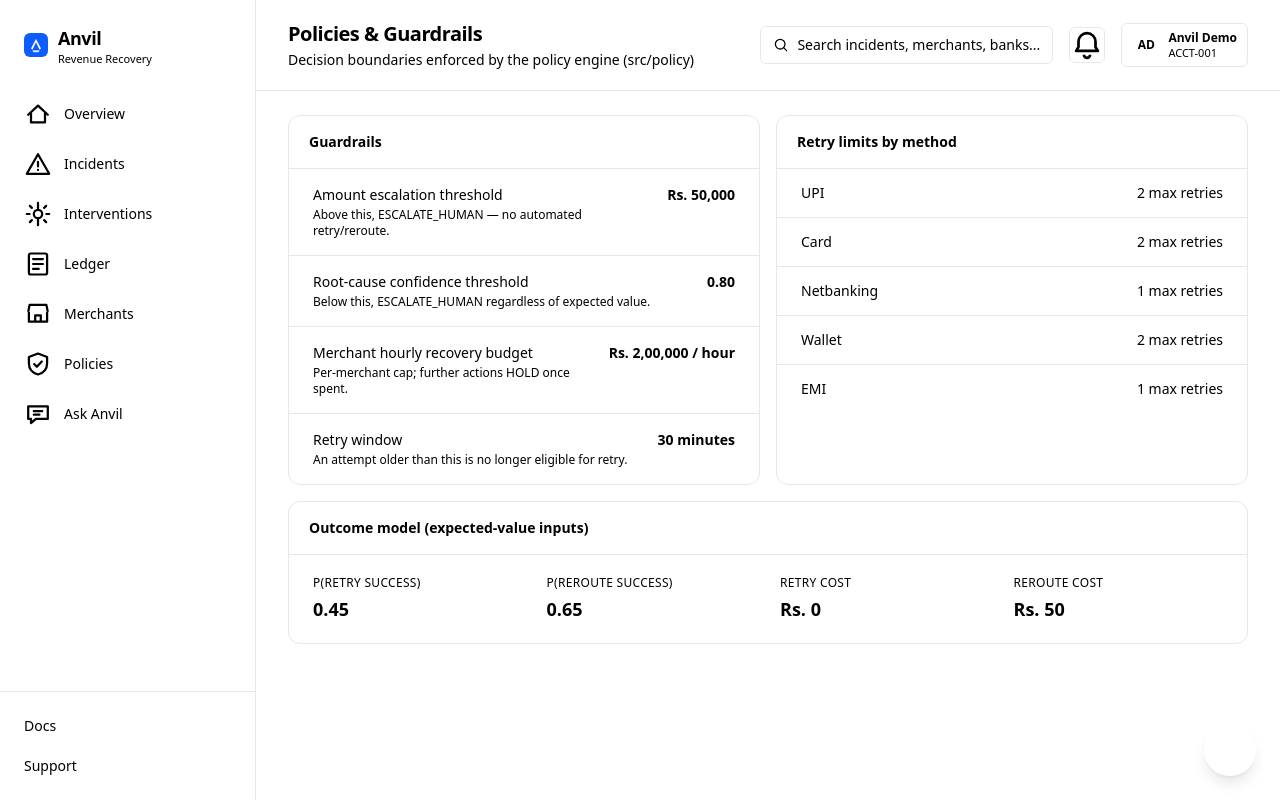
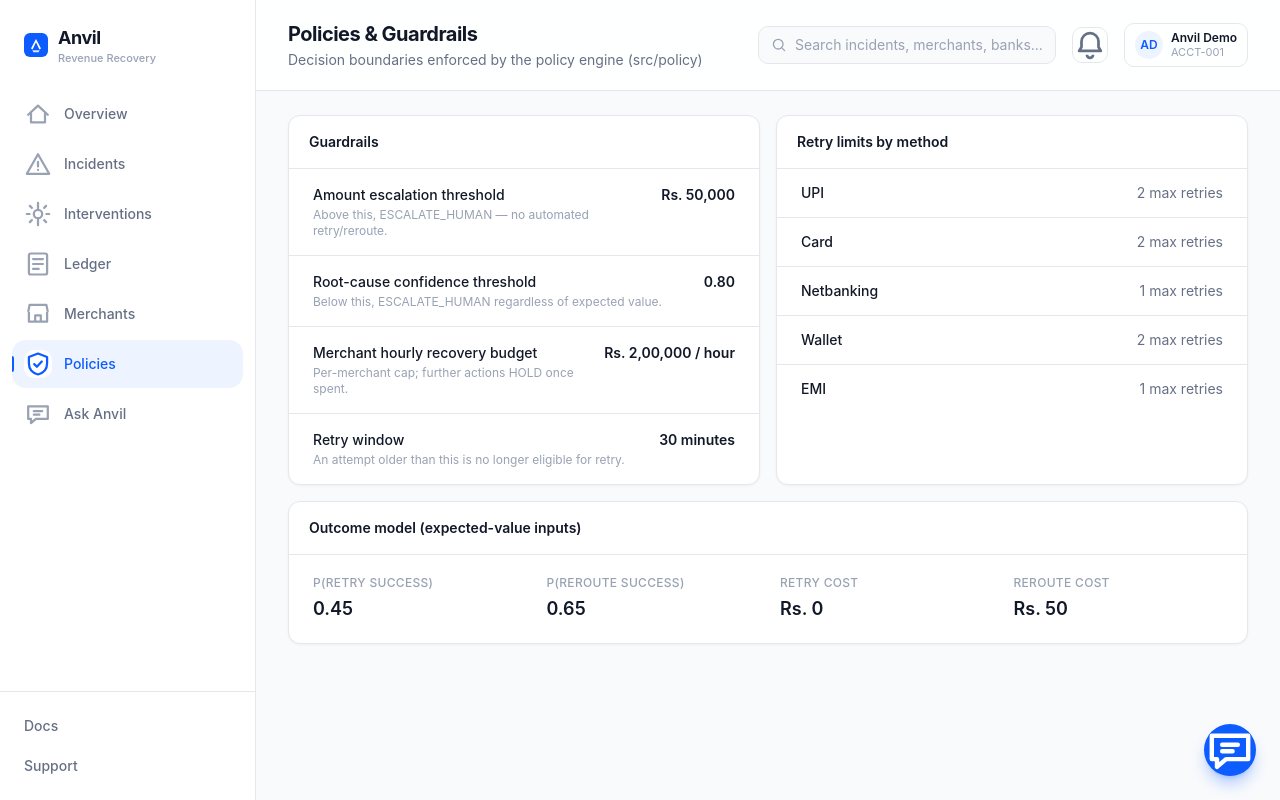
Before and after one commit to dixitkeshav/Razorpay-Anvil, a React (Vite) app in the folder web/: page /policies in a window 1280 px wide. Built offline with nearby package versions, Linux system fonts and the light colour scheme.

Commit message:
Extend Tailwind theme for the new Shell/sidebar layout

```diff
--- a/web/tailwind.config.js
+++ b/web/tailwind.config.js
@@ -2,7 +2,39 @@
 export default {
   content: ["./index.html", "./src/**/*.{js,ts,jsx,tsx}"],
   theme: {
-    extend: {},
+    extend: {
+      fontFamily: {
+        sans: ["Plus Jakarta Sans", "Inter", "ui-sans-serif", "system-ui", "sans-serif"],
+      },
+      colors: {
+        anvil: {
+          blue: "#0D5CFF",
+          "blue-dark": "#003DB3",
+          "blue-soft": "#EEF4FF",
+          accent: "#22C55E",
+          success: "#16A34A",
+          "success-soft": "#ECFDF3",
+          warning: "#F59E0B",
+          "warning-soft": "#FFFAEB",
+          danger: "#EF4444",
+          "danger-soft": "#FEF2F2",
+          ink: "#111827",
+          "ink-soft": "#667085",
+          "ink-muted": "#98A2B3",
+          surface: "#F8FAFC",
+          border: "#E5E7EB",
+          "border-strong": "#D0D5DD",
+        },
+      },
+      boxShadow: {
+        card: "0 1px 2px rgba(16, 24, 40, 0.03), 0 1px 4px rgba(16, 24, 40, 0.02)",
+      },
+      borderRadius: {
+        sm: "6px",
+        md: "10px",
+        lg: "14px",
+      },
+    },
   },
   plugins: [],
 };
```
